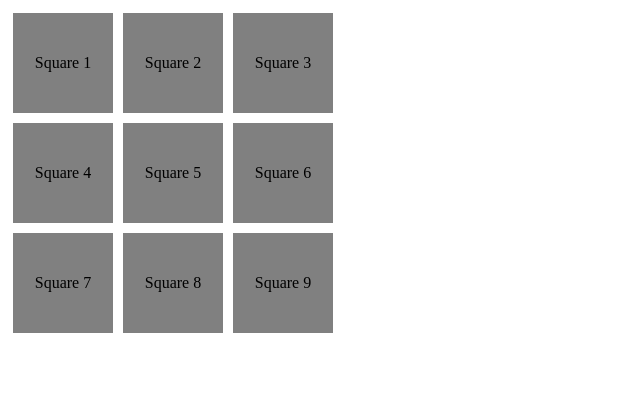
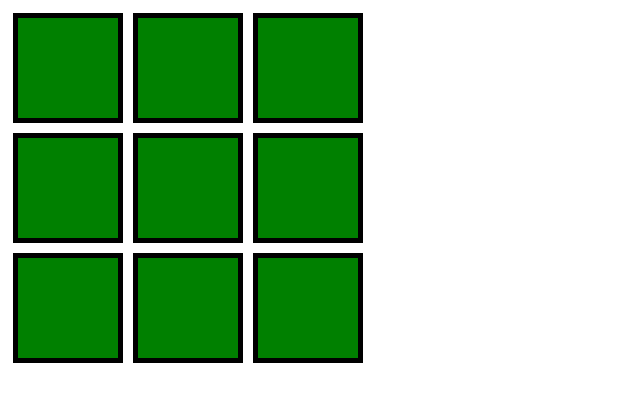
Before and after one commit to MatthewDeLeon-ops/tictactoeFrontEnd, a React (Create React App) app in the folder my-app/: page / in a window 1280 px wide. Shown: the top 402 px of the page, without its empty margins (0-640 px from the left). Built offline with nearby package versions, Linux system fonts and the light colour scheme.

Commit message:
functional 3x3

```diff
--- a/my-app/src/components/cellComponent.tsx
+++ b/my-app/src/components/cellComponent.tsx
@@ -17,12 +17,13 @@ const TilesComponent: React.FC<squareBlocks> = ({ children }) => {
   const squareStyle: CSSProperties = {
     width: '100px',
     height: '100px',
-    backgroundColor: 'grey',
+    backgroundColor: 'green', // Add the green background color here
     margin: '5px',
     display: 'inline-block',
     textAlign: 'center',
     lineHeight: '100px',
     color: 'black',
+    border: '5px solid black',
   }
 
   return <div style={squareStyle}>{children}</div>
@@ -46,19 +47,19 @@ const Layout = () => {
   return (
     <div>
       <RowComponent>
-        <TilesComponent>Square 1</TilesComponent>
-        <TilesComponent>Square 2</TilesComponent>
-        <TilesComponent>Square 3</TilesComponent>
+        <TilesComponent> </TilesComponent>
+        <TilesComponent> </TilesComponent>
+        <TilesComponent> </TilesComponent>
       </RowComponent>
       <RowComponent>
-        <TilesComponent>Square 4</TilesComponent>
-        <TilesComponent>Square 5</TilesComponent>
-        <TilesComponent>Square 6</TilesComponent>
+        <TilesComponent> </TilesComponent>
+        <TilesComponent> </TilesComponent>
+        <TilesComponent> </TilesComponent>
       </RowComponent>
       <RowComponent>
-        <TilesComponent>Square 7</TilesComponent>
-        <TilesComponent>Square 8</TilesComponent>
-        <TilesComponent>Square 9</TilesComponent>
+        <TilesComponent> </TilesComponent>
+        <TilesComponent> </TilesComponent>
+        <TilesComponent> </TilesComponent>
       </RowComponent>
     </div>
   )
```
